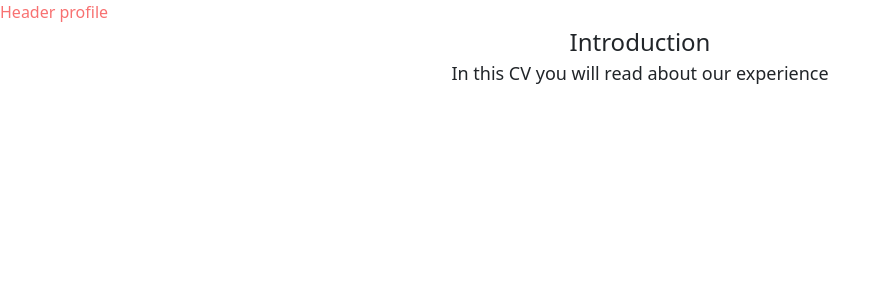
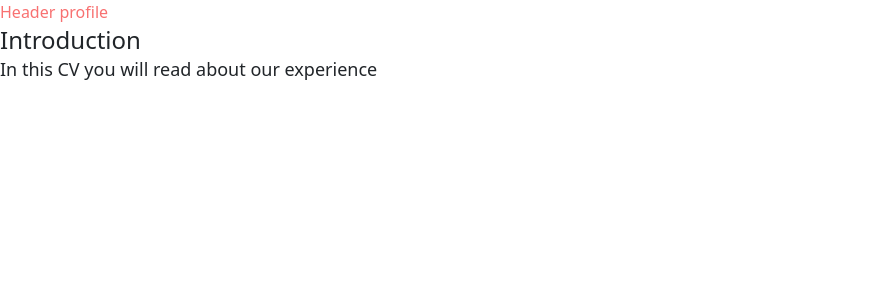
Before and after one commit to FilipGadzo1/website, a React (Create React App) app: page / in a window 1280 px wide. Shown: the top 300 px of the page, without its empty margins (0-891 px from the left). Built offline with nearby package versions, Linux system fonts and the light colour scheme.

Commit message:
switching to tailwind

```diff
--- a/src/components/Intro.tsx
+++ b/src/components/Intro.tsx
@@ -1,6 +1,5 @@
 import React, {ReactElement} from 'react';
 import '../styles/intro.css';
-import {Container, Row, Col} from 'react-bootstrap';
 
 export interface IntroProps{
     title: string;
@@ -13,18 +12,18 @@ const Intro: React.FC<IntroProps> = (
         const title = props.title;
         const content = props.content;
         return(
-            <Container>
-                <Row className="justify-content-md-center">
-                    <div className="title">
+            <div>
+                <div className="justify-center">
+                    <div className="text-2xl">
                         {title}
                     </div>
-                </Row>
-                <Row className="justify-content-md-center">
+                </div>
+                <div className="">
                     <div className="content">
                         {content}
                     </div>
-                </Row>
-            </Container>
+                </div>
+            </div>
         )
     }
 
```
